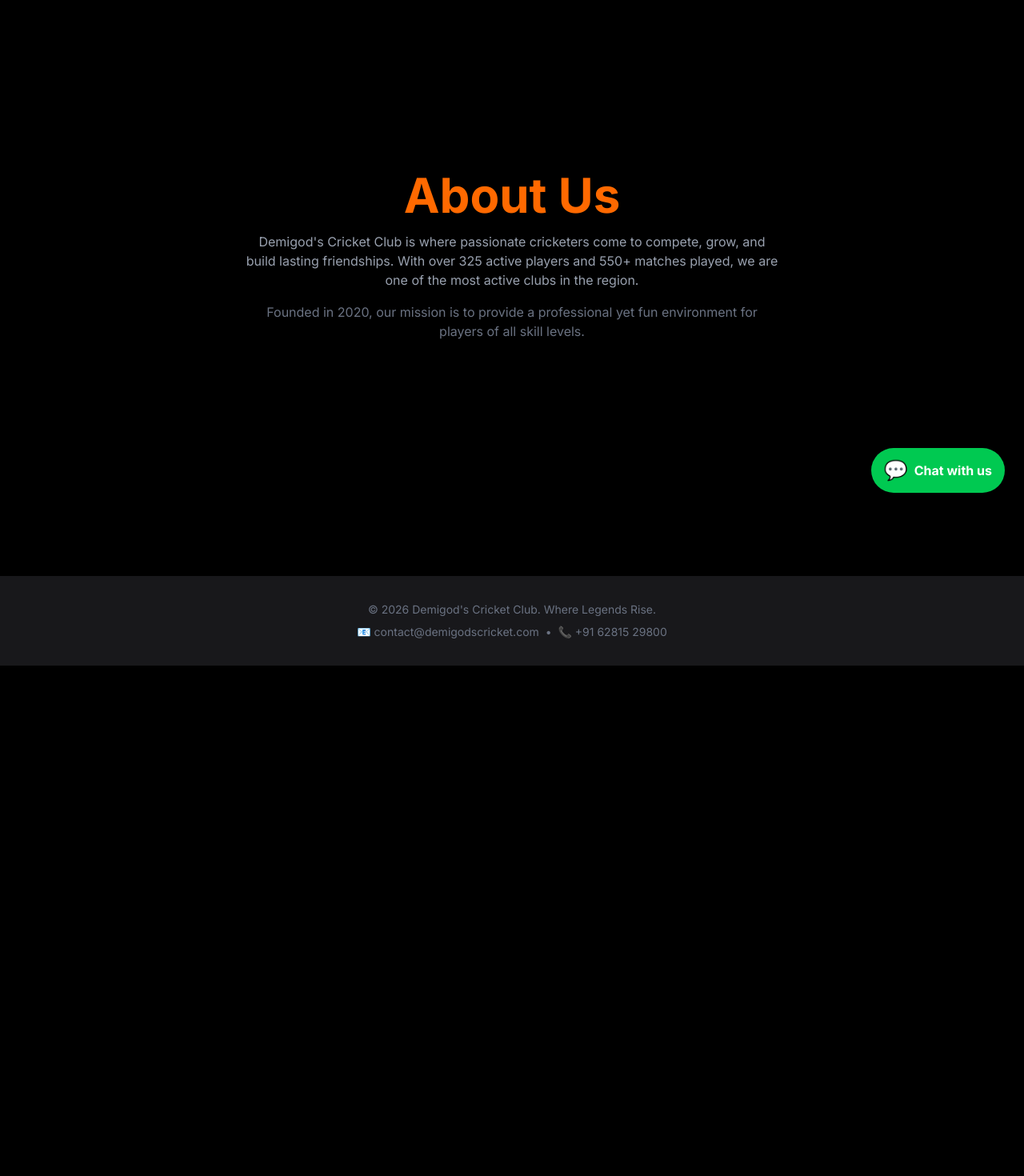
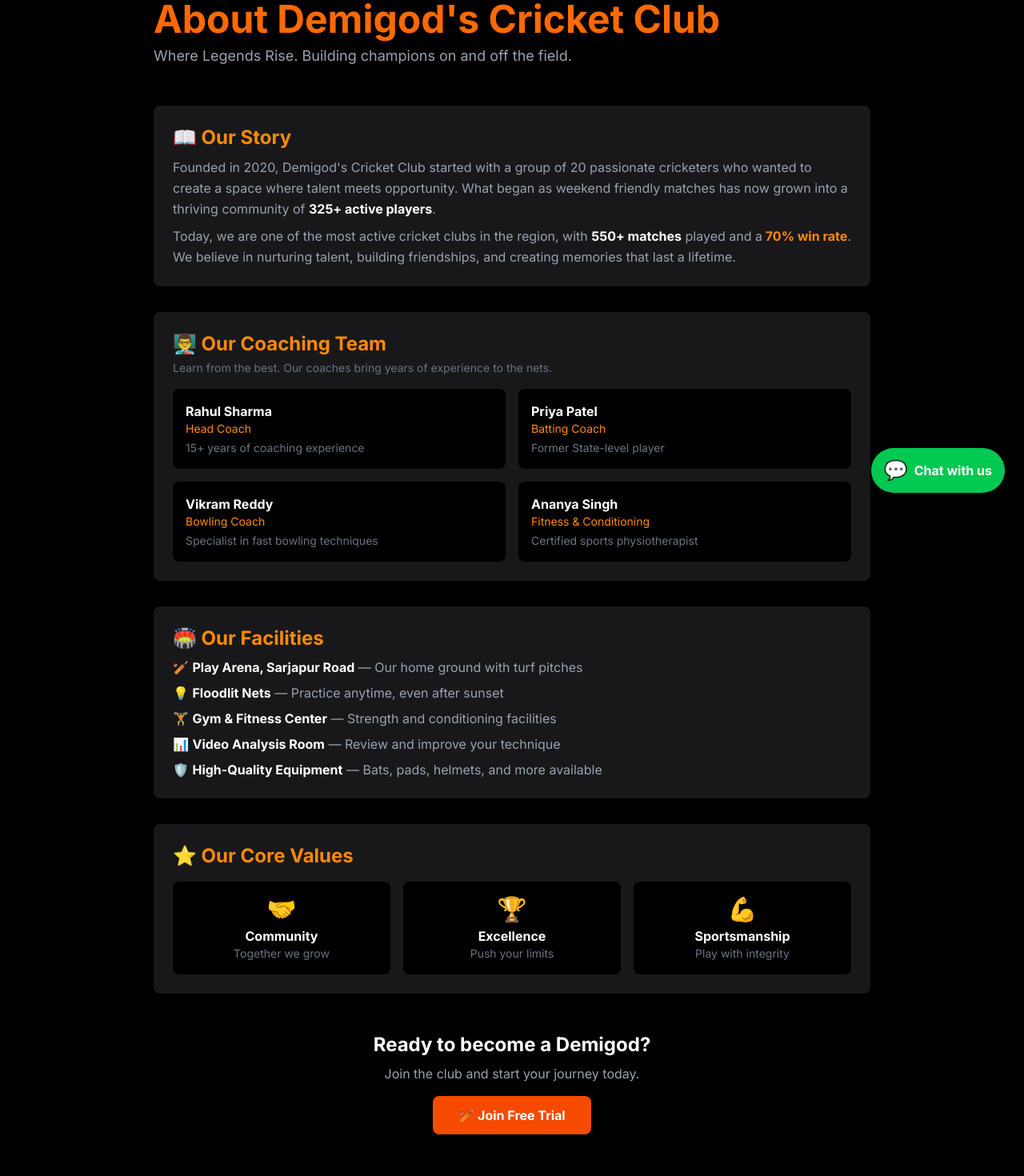
Before and after one commit to Sriramk3722/demigods-cricket, a Next.js app: page /about in a window 1280 px wide. Shown: the part 160-1630 px from the top of the page at 80% size. Before the commit the page ends 992 px from the top, so only its background shows below. Built offline with nearby package versions, Linux system fonts and the light colour scheme.

Commit message:
updated about page

```diff
--- a/app/about/page.tsx
+++ b/app/about/page.tsx
@@ -1,16 +1,133 @@
+"use client";
+
+import FadeInSection from "@/app/components/FadeInSection";
+import Link from "next/link";
+
 export default function AboutPage() {
   return (
-    <main className="flex min-h-screen flex-col items-center justify-center bg-black px-4 text-white">
-      <h1 className="text-4xl font-bold text-orange-500 md:text-6xl">About Us</h1>
-      <p className="mt-4 max-w-2xl text-center text-gray-400">
-        Demigod's Cricket Club is where passionate cricketers come to compete,
-        grow, and build lasting friendships. With over 325 active players and
-        550+ matches played, we are one of the most active clubs in the region.
-      </p>
-      <p className="mt-4 max-w-2xl text-center text-gray-500">
-        Founded in 2020, our mission is to provide a professional yet fun
-        environment for players of all skill levels.
-      </p>
+    <main className="bg-black px-4 py-20 text-white">
+      <div className="mx-auto max-w-4xl">
+
+        {/* ========== 1. HEADER ========== */}
+        <FadeInSection>
+          <h1 className="text-4xl font-bold text-orange-500 md:text-5xl">
+            About Demigod's Cricket Club
+          </h1>
+          <p className="mt-2 text-lg text-gray-400">
+            Where Legends Rise. Building champions on and off the field.
+          </p>
+        </FadeInSection>
+
+        {/* ========== 2. OUR STORY ========== */}
+        <FadeInSection delay={0.1}>
+          <div className="mt-12 rounded-lg bg-zinc-900 p-6">
+            <h2 className="text-2xl font-bold text-orange-400">📖 Our Story</h2>
+            <p className="mt-2 text-gray-400 leading-relaxed">
+              Founded in 2020, Demigod's Cricket Club started with a group of 20
+              passionate cricketers who wanted to create a space where talent meets
+              opportunity. What began as weekend friendly matches has now grown
+              into a thriving community of <strong className="text-white">325+ active players</strong>.
+            </p>
+            <p className="mt-2 text-gray-400 leading-relaxed">
+              Today, we are one of the most active cricket clubs in the region,
+              with <strong className="text-white">550+ matches</strong> played and a
+              <strong className="text-orange-400"> 70% win rate</strong>. We believe in
+              nurturing talent, building friendships, and creating memories that last a lifetime.
+            </p>
+          </div>
+        </FadeInSection>
+
+        {/* ========== 3. COACHING STAFF ========== */}
+        <FadeInSection delay={0.2}>
+          <div className="mt-8 rounded-lg bg-zinc-900 p-6">
+            <h2 className="text-2xl font-bold text-orange-400">👨‍🏫 Our Coaching Team</h2>
+            <p className="mt-1 text-sm text-gray-500">
+              Learn from the best. Our coaches bring years of experience to the nets.
+            </p>
+            <div className="mt-4 grid gap-4 md:grid-cols-2">
+              <div className="rounded-lg bg-black p-4">
+                <h3 className="font-bold text-white">Rahul Sharma</h3>
+                <p className="text-sm text-orange-400">Head Coach</p>
+                <p className="mt-1 text-sm text-gray-500">15+ years of coaching experience</p>
+              </div>
+              <div className="rounded-lg bg-black p-4">
+                <h3 className="font-bold text-white">Priya Patel</h3>
+                <p className="text-sm text-orange-400">Batting Coach</p>
+                <p className="mt-1 text-sm text-gray-500">Former State-level player</p>
+              </div>
+              <div className="rounded-lg bg-black p-4">
+                <h3 className="font-bold text-white">Vikram Reddy</h3>
+                <p className="text-sm text-orange-400">Bowling Coach</p>
+                <p className="mt-1 text-sm text-gray-500">Specialist in fast bowling techniques</p>
+              </div>
+              <div className="rounded-lg bg-black p-4">
+                <h3 className="font-bold text-white">Ananya Singh</h3>
+                <p className="text-sm text-orange-400">Fitness & Conditioning</p>
+                <p className="mt-1 text-sm text-gray-500">Certified sports physiotherapist</p>
+              </div>
+            </div>
+          </div>
+        </FadeInSection>
+
+        {/* ========== 4. FACILITIES ========== */}
+        <FadeInSection delay={0.3}>
+          <div className="mt-8 rounded-lg bg-zinc-900 p-6">
+            <h2 className="text-2xl font-bold text-orange-400">🏟️ Our Facilities</h2>
+            <ul className="mt-2 space-y-2 text-gray-400">
+              <li>🏏 <strong className="text-white">Play Arena, Sarjapur Road</strong> — Our home ground with turf pitches</li>
+              <li>💡 <strong className="text-white">Floodlit Nets</strong> — Practice anytime, even after sunset</li>
+              <li>🏋️ <strong className="text-white">Gym & Fitness Center</strong> — Strength and conditioning facilities</li>
+              <li>📊 <strong className="text-white">Video Analysis Room</strong> — Review and improve your technique</li>
+              <li>🛡️ <strong className="text-white">High-Quality Equipment</strong> — Bats, pads, helmets, and more available</li>
+            </ul>
+          </div>
+        </FadeInSection>
+
+        {/* ========== 5. CORE VALUES ========== */}
+        <FadeInSection delay={0.4}>
+          <div className="mt-8 rounded-lg bg-zinc-900 p-6">
+            <h2 className="text-2xl font-bold text-orange-400">⭐ Our Core Values</h2>
+            <div className="mt-4 grid grid-cols-3 gap-4 text-center">
+              <div className="rounded-lg bg-black p-4">
+                <p className="text-3xl">🤝</p>
+                <p className="mt-1 font-bold text-white">Community</p>
+                <p className="text-sm text-gray-500">Together we grow</p>
+              </div>
+              <div className="rounded-lg bg-black p-4">
+                <p className="text-3xl">🏆</p>
+                <p className="mt-1 font-bold text-white">Excellence</p>
+                <p className="text-sm text-gray-500">Push your limits</p>
+              </div>
+              <div className="rounded-lg bg-black p-4">
+                <p className="text-3xl">💪</p>
+                <p className="mt-1 font-bold text-white">Sportsmanship</p>
+                <p className="text-sm text-gray-500">Play with integrity</p>
+              </div>
+            </div>
+          </div>
+        </FadeInSection>
+
+        {/* ========== 6. FINAL CTA ========== */}
+        <FadeInSection delay={0.5}>
+          <div className="mt-12 text-center">
+            <h2 className="text-2xl font-bold text-white">
+              Ready to become a Demigod?
+            </h2>
+            <p className="mt-2 text-gray-400">
+              Join the club and start your journey today.
+            </p>
+            <a
+              href="https://wa.me/916281529800?text=Hi%20Demigod's%20Cricket%20Club!%20I%20want%20to%20join!"
+              target="_blank"
+              rel="noopener noreferrer"
+              className="mt-4 inline-block rounded-lg bg-orange-600 px-8 py-3 font-bold text-white transition hover:bg-orange-700 hover:scale-105"
+            >
+              🏏 Join Free Trial
+            </a>
+          </div>
+        </FadeInSection>
+
+      </div>
     </main>
   );
 }
```
